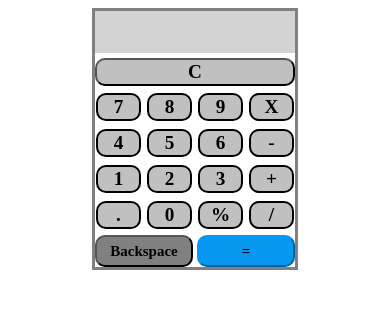
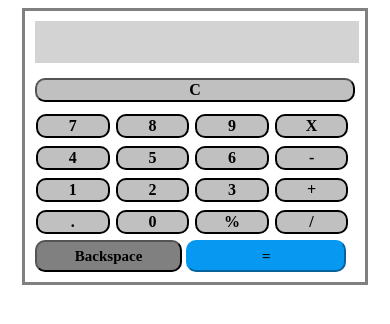
Before and after one commit to Daroowala/Real-Calculater, a plain HTML site: page index.html in a window 390 px wide. Drawn offline with Linux system fonts and the light colour scheme.

Commit message:
responsive 600px

```diff
--- a/style.css
+++ b/style.css
@@ -55,6 +55,35 @@
     font-weight: bold;
     border-radius: 10px;
     border-color:rgb(7, 152, 241) ;
+}
+@media only screen and (max-width: 600px){
+    .main{
+        width: 90%;
+        max-width: 320px;
+        height: auto;
+        padding: 10px;
+    }
+    .result{
+        width: 100%;
+        font-size: 16px;
+        margin-bottom: 10px;
+    }
+    .clear{
+        font-size: 16px;
+        margin-bottom: 5px;
+    }
+    .btn{
+        width: 23%;
+        font-size: 16px;
+    }
+    .halfbtn{
+        width: 46%;
+        font-size: 15px;
+    }
+    .eq{
+        width: 50%;
+        font-size: 15px;
+    }
 }
 
 @media only screen and (max-width: 320px){
```
